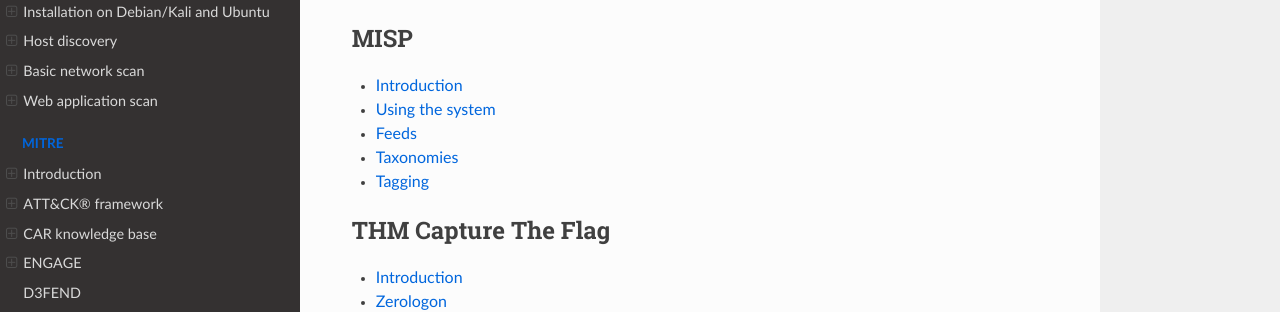
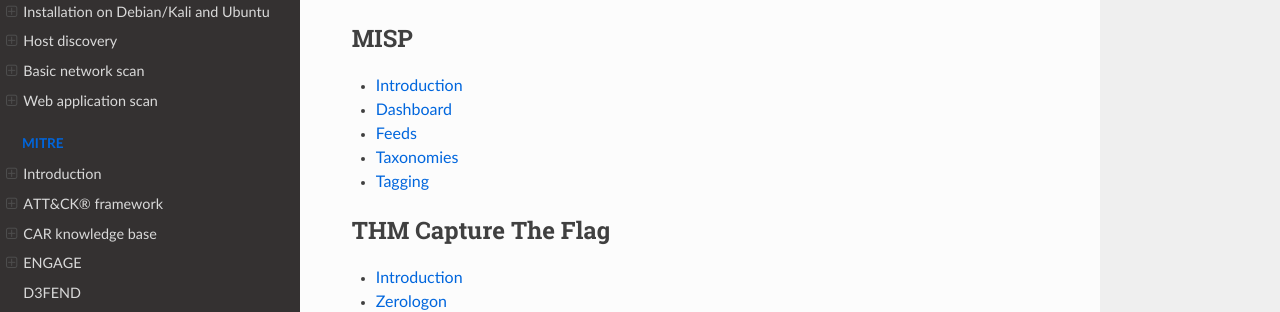
Before and after one commit to tymyrddin/blue-threats, a Sphinx documentation site: the page built from source/index.rst, in a window 1280 px wide and 900 px high, scrolled down 833 px. Shown: the part 337-649 px from the top of the window. Built offline with Sphinx 7.4.7 and the Read the Docs theme 2.0.0, drawn with Linux system fonts in a browser that asks for light colours.

Commit message:
misp added

```diff
--- a/source/docs/misp/README.md
+++ b/source/docs/misp/README.md
@@ -13,7 +13,7 @@
 
 ## How?
 
-* [Using the system](usage.md)
+* [Dashboard](dash.md)
 * [Feeds](feeds.md)
 * [Taxonomies](taxonomies.md)
 * [Tagging](tagging.md)
--- a/source/docs/misp/usage.md
+++ b/source/docs/misp/dash.md
@@ -1,4 +1,4 @@
-# Using the system
+# Dashboard
 
 MISP is effectively useful for the following use cases:
 
--- a/source/index.rst
+++ b/source/index.rst
@@ -57,7 +57,7 @@
    :caption: MISP
 
    docs/misp/README.md
-   docs/misp/usage.md
+   docs/misp/dash.md
    docs/misp/feeds.md
    docs/misp/taxonomies.md
    docs/misp/tagging.md
```
